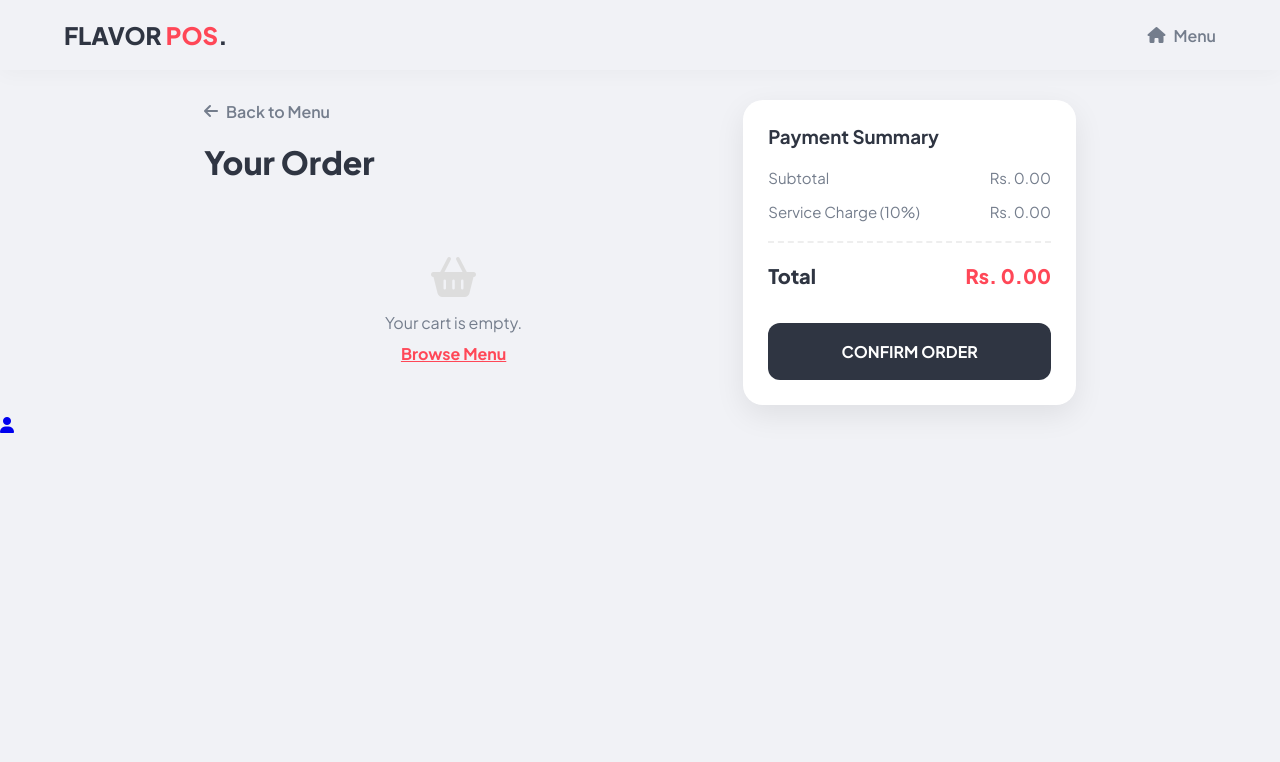
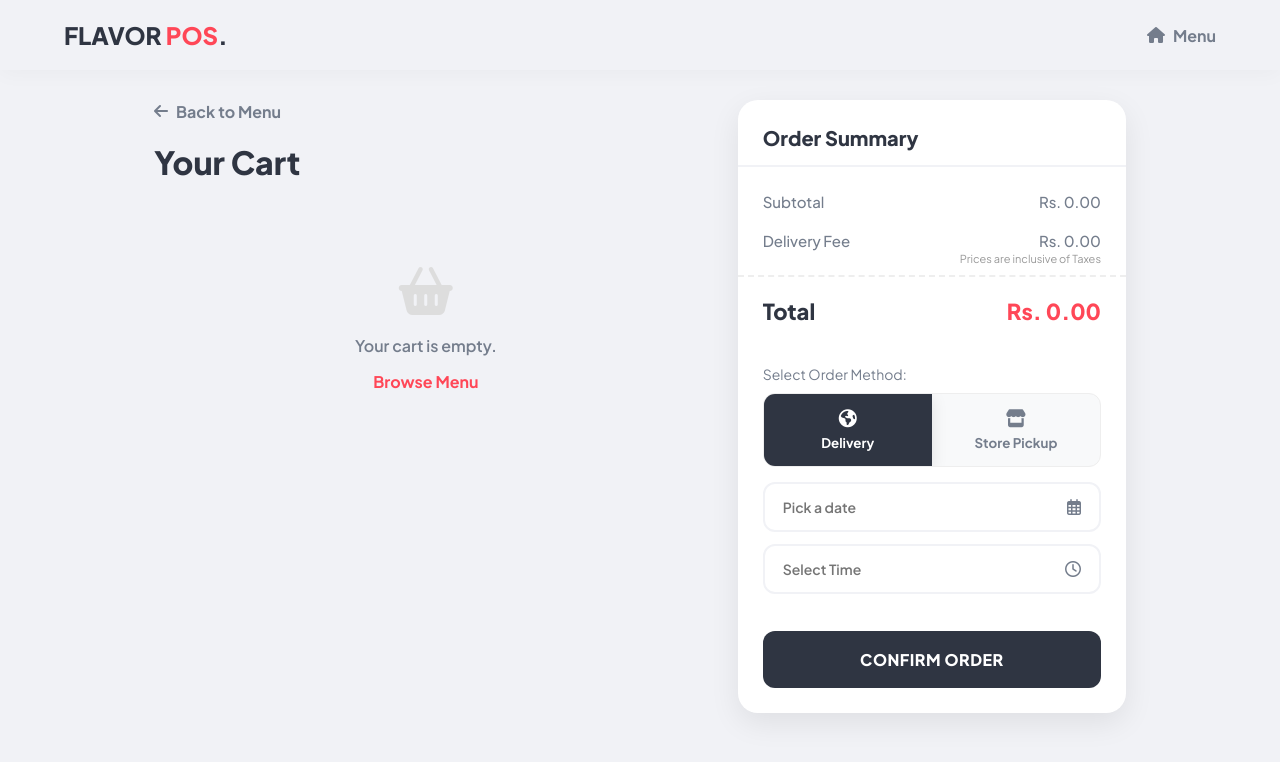
Before and after one commit to dev-dojo-uok/restaurant-ordering-system, a PHP site: page /cart.php in a window 1280 px wide. Shown: the top 762 px of the page. Run offline with PHP 8.4, Linux system fonts and the light colour scheme.

Commit message:
Revamp cart page with delivery and pickup options
Updated cart layout and functionality with delivery options.

```diff
--- a/public/cart.php
+++ b/public/cart.php
@@ -9,16 +9,20 @@
 
     <style>
         :root {
+            /* EXACT COLORS */
             --primary: #FF4757;
             --primary-dark: #E8414F;
             --accent: #2ED573;
             --dark: #2F3542;
+            --dark-hover: #1e272e;
             --text-grey: #747D8C;
             --bg-body: #F1F2F6;
             --white: #FFFFFF;
             --shadow: 0 10px 30px rgba(0,0,0,0.08);
             --radius: 20px;
-            --transition: all 0.3s cubic-bezier(0.25, 0.8, 0.25, 1);
+
+            /* SMOOTH ANIMATION CURVE */
+            --transition: all 0.4s cubic-bezier(0.25, 0.8, 0.25, 1);
         }
 
         * { margin: 0; padding: 0; box-sizing: border-box; font-family: 'Plus Jakarta Sans', sans-serif; }
@@ -33,87 +37,158 @@
         .brand h1 { font-size: 24px; font-weight: 800; color: var(--dark); }
         .brand span { color: var(--primary); }
 
-        /* CART LAYOUT */
+        /* LAYOUT */
         .cart-view {
-            max-width: 1000px;
+            max-width: 1100px;
             margin: 0 auto;
             padding: 0 5%;
             display: grid;
-            grid-template-columns: 1.5fr 1fr;
+            grid-template-columns: 1.4fr 1fr;
             gap: 40px;
             align-items: start;
         }
 
-        /* LEFT: ITEMS LIST */
+        /* LEFT: CART ITEMS */
         .cart-list { display: flex; flex-direction: column; gap: 20px; }
 
         .cart-item {
-            background: #fff;
-            border-radius: 15px;
-            padding: 15px;
+            background: var(--white);
+            border-radius: var(--radius);
+            padding: 20px;
             display: flex;
-            gap: 15px;
+            gap: 20px;
             align-items: center;
-            box-shadow: 0 5px 15px rgba(0,0,0,0.05);
+            box-shadow: var(--shadow);
+            transition: var(--transition);
+            border: 1px solid transparent;
+        }
+
+        .cart-item:hover { transform: translateY(-5px); box-shadow: 0 20px 40px rgba(0,0,0,0.12); }
+
+        .cart-item img { width: 80px; height: 80px; border-radius: 12px; object-fit: cover; }
+        .cart-item-details { flex: 1; }
+        .cart-item-title { font-weight: 700; font-size: 16px; margin-bottom: 4px; color: var(--dark); }
+        .cart-item-variant { font-size: 13px; color: var(--text-grey); margin-bottom: 4px; }
+        .cart-item-price { font-weight: 700; color: var(--primary); font-size: 16px; }
+
+        .cart-controls { display: flex; align-items: center; gap: 10px; background: #f1f2f6; border-radius: 12px; padding: 5px; }
+        .cart-btn-qty {
+            width: 30px; height: 30px; border: none; background: #fff; border-radius: 8px;
+            cursor: pointer; font-weight: 700; color: var(--dark);
+            box-shadow: 0 2px 5px rgba(0,0,0,0.05);
+            transition: var(--transition);
+        }
+        .cart-btn-qty:hover { background: var(--primary); color: white; transform: translateY(-2px); }
+
+        /* RIGHT: SUMMARY BOX */
+        .cart-summary-box {
+            background: var(--white);
+            border-radius: var(--radius);
+            padding: 0;
+            box-shadow: var(--shadow);
+            position: sticky;
+            top: 20px;
+            overflow: hidden;
+        }
+
+        .summary-header {
+            padding: 25px 25px 15px;
+            border-bottom: 2px solid var(--bg-body);
+        }
+        .summary-header h3 { font-size: 20px; font-weight: 800; color: var(--dark); }
+
+        .price-row {
+            display: flex; justify-content: space-between; padding: 10px 25px;
+            font-size: 15px; color: var(--text-grey); font-weight: 500;
+        }
+        .price-row.total {
+            border-top: 2px dashed #eee;
+            padding: 20px 25px;
+            margin-top: 10px;
+            font-weight: 800;
+            font-size: 22px;
+            color: var(--dark);
+        }
+
+        .tax-note { font-size: 11px; color: #999; text-align: right; padding: 0 25px; margin-top: -8px; margin-bottom: 10px;}
+
+        /* TABS */
+        .instruction-text { padding: 0 25px 10px; font-size: 14px; color: var(--text-grey); margin-top: 20px; }
+
+        .tab-container {
+            display: flex; margin: 0 25px 15px;
+            border: 1px solid #eee; border-radius: 12px; overflow: hidden;
+            background: #f8f9fa;
+        }
+        .tab-btn {
+            flex: 1; padding: 15px; border: none; background: transparent;
+            font-weight: 700; color: var(--text-grey); cursor: pointer;
+            display: flex; flex-direction: column; align-items: center; gap: 5px;
+            transition: var(--transition);
+        }
+        .tab-btn i { font-size: 18px; margin-bottom: 2px; }
+
+        .tab-btn.active { background: var(--dark); color: #fff; box-shadow: 0 4px 15px rgba(0,0,0,0.1); }
+        .tab-btn:hover:not(.active) { color: var(--primary); background: #fff; }
+
+        /* FORMS */
+        .tab-content { padding: 0 25px 25px; display: none; animation: fadeIn 0.4s cubic-bezier(0.25, 0.8, 0.25, 1); }
+        .tab-content.active { display: block; }
+
+        .input-group {
+            display: flex; align-items: center; justify-content: space-between;
+            border: 2px solid #f1f2f6; padding: 14px 18px; margin-bottom: 12px;
+            border-radius: 12px; background: #fff; position: relative;
+            transition: var(--transition);
+        }
+        .input-group:hover, .input-group:focus-within { border-color: var(--primary); }
+
+        .input-group input {
+            border: none; outline: none; width: 100%; font-size: 14px;
+            color: var(--dark); cursor: pointer; font-weight: 600;
+        }
+        .input-icon { color: var(--text-grey); font-size: 16px; }
+
+        /* --- CHECKOUT BUTTON (FIXED TRANSITION) --- */
+        .btn-checkout {
+            width: 100%;
+            padding: 18px;
+            background: var(--dark);  /* Default Dark */
+            color: #fff;
+            border: none;
+            border-radius: 12px;
+            font-weight: 800;
+            font-size: 16px;
+            text-transform: uppercase;
+            letter-spacing: 0.5px;
+            cursor: pointer;
+
+            /* The Smooth Transition */
             transition: var(--transition);
         }
 
-        .cart-item img { width: 80px; height: 80px; border-radius: 10px; object-fit: cover; }
-        .cart-item-details { flex: 1; }
-        .cart-item-title { font-weight: 700; font-size: 16px; margin-bottom: 5px; color: var(--dark); }
-        .cart-item-variant { font-size: 13px; color: var(--text-grey); margin-bottom: 5px; }
-        .cart-item-price { font-weight: 700; color: var(--primary); }
-
-        /* CONTROLS (+/-) */
-        .cart-controls { display: flex; align-items: center; gap: 10px; background: #f8f9fa; border-radius: 8px; padding: 5px; }
-        .cart-btn-qty { width: 25px; height: 25px; border: none; background: #fff; border-radius: 5px; cursor: pointer; font-weight: 700; color: var(--dark); box-shadow: 0 2px 5px rgba(0,0,0,0.05); transition: 0.2s; }
-        .cart-btn-qty:hover { background: var(--primary); color: white; }
-
-        /* RIGHT: SUMMARY BOX */
-        .cart-summary-box {
-            background: #fff;
-            border-radius: 20px;
-            padding: 25px;
-            box-shadow: var(--shadow);
-            position: sticky;
-            top: 20px;
+        .btn-checkout:hover {
+            background: var(--primary); /* Transitions to RED on hover */
+            transform: translateY(-3px);
+            box-shadow: 0 10px 25px rgba(255, 71, 87, 0.3); /* Red glow shadow */
         }
-
-        .summary-row { display: flex; justify-content: space-between; margin-bottom: 15px; font-size: 15px; color: var(--text-grey); }
-        .summary-row.total { border-top: 2px dashed #eee; padding-top: 20px; margin-top: 20px; font-weight: 800; font-size: 20px; color: var(--dark); }
-
-        .btn-checkout {
-            width: 100%;
-            padding: 18px;
-            border: none;
-            border-radius: 12px;
-            background: var(--dark);
-            color: #fff;
-            font-weight: 700;
-            font-size: 16px;
-            cursor: pointer;
-            margin-top: 20px;
-            transition: 0.3s;
-        }
-        .btn-checkout:hover { background: var(--primary); transform: translateY(-2px); }
 
         .btn-back {
             display: inline-flex; align-items: center; gap: 8px;
-            text-decoration: none; color: var(--text-grey); font-weight: 600;
-            margin-bottom: 20px; transition: 0.2s;
+            text-decoration: none; color: var(--text-grey); font-weight: 700;
+            margin-bottom: 20px; transition: var(--transition);
         }
-        .btn-back:hover { color: var(--primary); }
+        .btn-back:hover { color: var(--primary); transform: translateX(-3px); }
 
-        /* EMPTY STATE */
-        .empty-cart { text-align: center; padding: 50px; color: var(--text-grey); grid-column: 1 / -1; }
-        .empty-cart i { font-size: 40px; margin-bottom: 15px; color: #ddd; }
+        .empty-cart { text-align: center; padding: 60px; color: var(--text-grey); grid-column: 1 / -1; }
 
-        @media (max-width: 800px) {
+        @keyframes fadeIn { from { opacity: 0; transform: translateY(10px); } to { opacity: 1; transform: translateY(0); } }
+
+        @media (max-width: 900px) {
             .cart-view { grid-template-columns: 1fr; }
-            .cart-summary-box { position: static; }
+            .cart-summary-box { position: static; margin-top: 30px; }
         }
 
-        /* Toast */
         .toast-container { position: fixed; top: 20px; right: 20px; z-index: 9999; }
         .toast { background: white; padding: 15px 25px; border-radius: 12px; box-shadow: 0 10px 30px rgba(0,0,0,0.1); margin-bottom: 10px; border-left: 4px solid var(--accent); display: flex; align-items: center; gap: 10px; animation: slideIn 0.3s ease; }
         @keyframes slideIn { from { transform: translateX(100%); opacity: 0; } to { transform: translateX(0); opacity: 1; } }
@@ -130,32 +205,68 @@
 
         <div class="cart-items-container">
             <a href="index.php" class="btn-back"><i class="fas fa-arrow-left"></i> Back to Menu</a>
-            <h1 style="font-size: 32px; font-weight: 800; margin-bottom: 25px;">Your Order</h1>
-
-            <div id="cartList" class="cart-list">
-                </div>
+            <h1 style="font-size: 32px; font-weight: 800; margin-bottom: 25px; color: var(--dark);">Your Cart</h1>
+            <div id="cartList" class="cart-list"></div>
         </div>
 
         <div class="cart-summary-box">
-            <h3 style="margin-bottom: 20px; font-weight: 700;">Payment Summary</h3>
-
-            <div class="summary-row">
-                <span>Subtotal</span>
-                <span id="summarySubtotal">Rs. 0.00</span>
-            </div>
-            <div class="summary-row">
-                <span>Service Charge (10%)</span>
-                <span id="summaryService">Rs. 0.00</span>
+            <div class="summary-header">
+                <h3>Order Summary</h3>
             </div>
 
-            <div class="summary-row total">
-                <span>Total</span>
-                <span id="summaryTotal" style="color: var(--primary);">Rs. 0.00</span>
+            <div style="padding-top: 15px;">
+                <div class="price-row">
+                    <span>Subtotal</span>
+                    <span id="summarySubtotal">Rs. 0.00</span>
+                </div>
+                <div class="price-row">
+                    <span>Delivery Fee</span>
+                    <span id="summaryDelivery">Rs. 0.00</span>
+                </div>
+                <div class="tax-note">Prices are inclusive of Taxes</div>
+
+                <div class="price-row total">
+                    <span>Total</span>
+                    <span id="summaryTotal" style="color: var(--primary);">Rs. 0.00</span>
+                </div>
             </div>
 
-            <button class="btn-checkout" onclick="placeOrder()">
-                CONFIRM ORDER
-            </button>
+            <p class="instruction-text">Select Order Method:</p>
+
+            <div class="tab-container">
+                <button class="tab-btn active" onclick="switchTab('delivery')">
+                    <i class="fas fa-globe-americas"></i> Delivery
+                </button>
+                <button class="tab-btn" onclick="switchTab('pickup')">
+                    <i class="fas fa-store"></i> Store Pickup
+                </button>
+            </div>
+
+            <div id="tab-delivery" class="tab-content active">
+                <div class="input-group">
+                    <input type="text" placeholder="Pick a date" onfocus="(this.type='date')" id="delDate">
+                    <i class="far fa-calendar-alt input-icon"></i>
+                </div>
+                <div class="input-group">
+                    <input type="text" placeholder="Select Time" onfocus="(this.type='time')" id="delTime">
+                    <i class="far fa-clock input-icon"></i>
+                </div>
+            </div>
+
+            <div id="tab-pickup" class="tab-content">
+                <div class="input-group">
+                    <input type="text" placeholder="Pick a date" onfocus="(this.type='date')" id="pickDate">
+                    <i class="far fa-calendar-alt input-icon"></i>
+                </div>
+                <div class="input-group">
+                    <input type="text" placeholder="Select Time" onfocus="(this.type='time')" id="pickTime">
+                    <i class="far fa-clock input-icon"></i>
+                </div>
+            </div>
+
+            <div style="padding: 0 25px 25px;">
+                <button class="btn-checkout" onclick="placeOrder()">CONFIRM ORDER</button>
+            </div>
         </div>
     </section>
 
@@ -163,8 +274,9 @@
 
 <script>
     // 1. INIT STATE
-    // We read the 'pos_cart' from LocalStorage which was saved by the main page
     let cart = JSON.parse(localStorage.getItem('pos_cart')) || [];
+    let currentTab = 'delivery';
+    const DELIVERY_FEE = 350.00;
 
     // Helpers
     const formatCurrency = (val) => `Rs. ${Number(val||0).toLocaleString('en-US', {minimumFractionDigits: 2, maximumFractionDigits: 2})}`;
@@ -176,15 +288,14 @@
         if(cart.length === 0) {
             list.innerHTML = `
                 <div class="empty-cart">
-                    <i class="fas fa-shopping-basket"></i>
-                    <p>Your cart is empty.</p>
-                    <a href="index.php" style="color:var(--primary); font-weight:700; margin-top:10px; display:inline-block;">Browse Menu</a>
+                    <i class="fas fa-shopping-basket" style="font-size:48px; color:#ddd; margin-bottom:20px;"></i>
+                    <p style="font-size:16px; font-weight:600;">Your cart is empty.</p>
+                    <a href="index.php" style="color:var(--primary); font-weight:700; margin-top:15px; display:inline-block; text-decoration:none;">Browse Menu</a>
                 </div>`;
             updateTotals();
             return;
         }
 
-        // Group identical items
         const grouped = {};
         cart.forEach(item => {
             const key = `${item.id}-${item.selectedSize}`;
@@ -193,7 +304,6 @@
         });
         const groupedArr = Object.values(grouped);
 
-        // Generate HTML
         list.innerHTML = groupedArr.map(item => `
             <div class="cart-item">
                 <img src="${item.img}" alt="${item.name}">
@@ -216,50 +326,68 @@
     // 3. UPDATE TOTALS
     function updateTotals() {
         const subtotal = cart.reduce((sum, item) => sum + item.finalPrice, 0);
-        const service = subtotal * 0.10;
+        let finalDeliveryFee = 0;
+
+        if (cart.length > 0 && currentTab === 'delivery') {
+            finalDeliveryFee = DELIVERY_FEE;
+        }
+
+        const total = subtotal + finalDeliveryFee;
 
         document.getElementById('summarySubtotal').innerText = formatCurrency(subtotal);
-        document.getElementById('summaryService').innerText = formatCurrency(service);
-        document.getElementById('summaryTotal').innerText = formatCurrency(subtotal + service);
+        document.getElementById('summaryDelivery').innerText = formatCurrency(finalDeliveryFee);
+        document.getElementById('summaryTotal').innerText = formatCurrency(total);
     }
 
     // 4. MODIFY QTY
     window.modifyCartQty = (id, size, change) => {
         if(change === 1) {
-            // Duplicate an item
             const item = cart.find(i => i.id === id && i.selectedSize === size);
             if(item) cart.push({ ...item, uniqueId: Date.now() });
         } else {
-            // Remove an instance
             const idx = cart.findIndex(i => i.id === id && i.selectedSize === size);
             if(idx > -1) cart.splice(idx, 1);
         }
-
-        // Save back to LocalStorage so changes persist if they go back to menu
         localStorage.setItem('pos_cart', JSON.stringify(cart));
         renderCartPageItems();
     }
 
-    // 5. PLACE ORDER
+    // 5. SWITCH TABS
+    window.switchTab = (tab) => {
+        currentTab = tab;
+        document.querySelectorAll('.tab-btn').forEach(btn => btn.classList.remove('active'));
+        document.querySelectorAll('.tab-content').forEach(content => content.classList.remove('active'));
+
+        if (tab === 'delivery') {
+            document.querySelector('.tab-btn:nth-child(1)').classList.add('active');
+            document.getElementById('tab-delivery').classList.add('active');
+        } else {
+            document.querySelector('.tab-btn:nth-child(2)').classList.add('active');
+            document.getElementById('tab-pickup').classList.add('active');
+        }
+
+        updateTotals();
+    }
+
+    // 6. PLACE ORDER
     window.placeOrder = () => {
         if(cart.length === 0) return;
 
-        // --- BACKEND INTEGRATION NOTE ---
-        // To save to database, use fetch() here to send 'cart' to a PHP endpoint.
-        /*
-        fetch('api/place_order.php', {
-            method: 'POST',
-            body: JSON.stringify({ cart: cart, total: ... })
-        }).then(...)
-        */
+        let date, time;
+        if (currentTab === 'delivery') {
+            date = document.getElementById('delDate').value;
+            time = document.getElementById('delTime').value;
+            if (!date || !time) { showToast("Please select delivery date & time!"); return; }
+        } else {
+            date = document.getElementById('pickDate').value;
+            time = document.getElementById('pickTime').value;
+            if (!date || !time) { showToast("Please select pickup date & time!"); return; }
+        }
 
-        // For now, simulate success:
-        showToast("Order Confirmed! Kitchen notified.");
-
-        // Clear Cart
+        showToast(`Order Confirmed! Method: ${currentTab === 'delivery' ? 'Delivery' : 'Store Pickup'}`);
         cart = [];
         localStorage.removeItem('pos_cart');
-        renderCartPageItems();
+        setTimeout(() => renderCartPageItems(), 1500);
     }
 
     function showToast(msg) {
@@ -270,10 +398,7 @@
         setTimeout(() => t.remove(), 3000);
     }
 
-    // Load on start
     renderCartPageItems();
-
 </script>
-<script src="/assets/js/profile-icon.js"></script>
 </body>
 </html>
```
